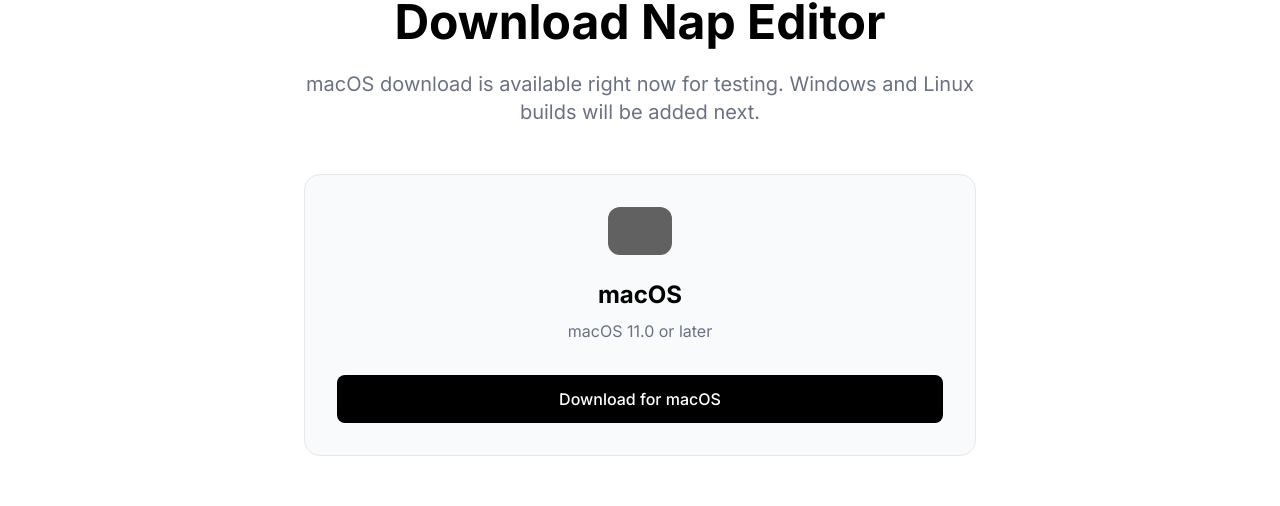
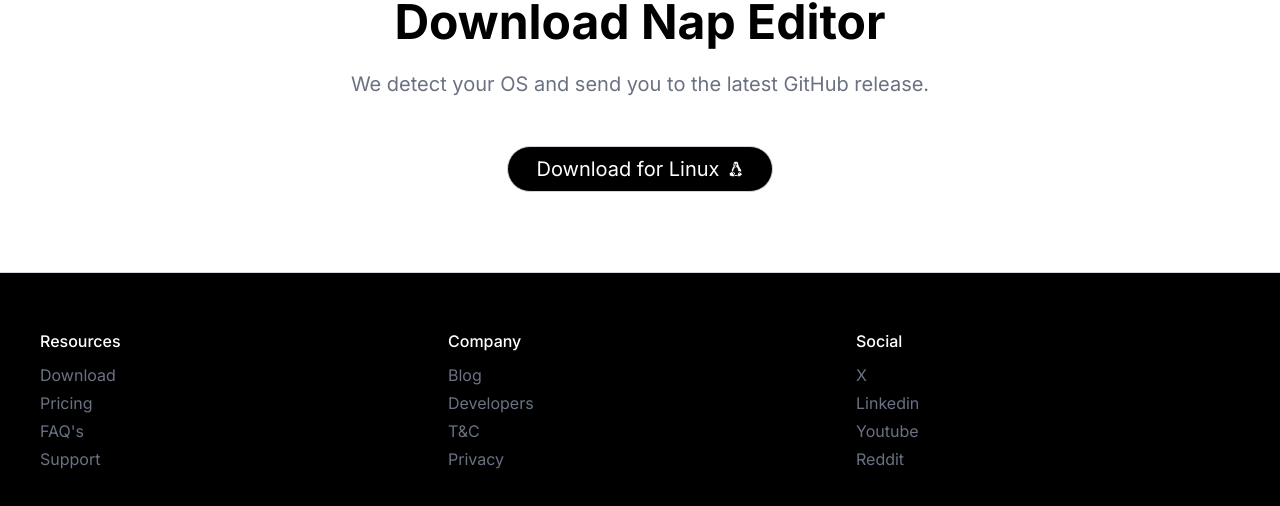
Before and after one commit to farzeenilyaszargar/nap-ide, a Next.js app: page /download in a window 1280 px wide. Shown: the part 138-644 px from the top of the page. Built offline with nearby package versions, Linux system fonts and the light colour scheme; no server answers; grey boxes are pictures that could not be loaded.

Commit message:
Detect OS for download button and link to GitHub releases

```diff
--- a/app/(other pages)/download/page.tsx
+++ b/app/(other pages)/download/page.tsx
@@ -1,10 +1,10 @@
+"use client";
+
 import Footer from "@/components/footer";
 import Header from "@/components/header";
-import Image from "next/image";
+import DownloadButton from "@/components/customDownload";
 
 export default function DownloadPage() {
-  const macDownloadUrl = "/api/download/mac";
-
   return (
     <div className="min-h-screen bg-white text-black">
       <Header />
@@ -12,23 +12,10 @@ export default function DownloadPage() {
         <div className="text-center mb-12">
           <h1 className="text-5xl font-bold text-black mb-6">Download Nap Editor</h1>
           <p className="text-xl text-gray-500 max-w-2xl mx-auto">
-            macOS download is available right now for testing. Windows and Linux builds will be added next.
+            We detect your OS and send you to the latest GitHub release.
           </p>
         </div>
-
-        <div className="w-full max-w-2xl">
-          <div className="bg-gray-50 p-8 rounded-2xl border border-gray-200 flex flex-col items-center text-center hover:border-gray-400 transition-all">
-            <Image src="/apple-icon.png" alt="macOS" width={64} height={64} className="mb-6 invert rounded-xl" />
-            <h3 className="text-2xl font-bold mb-2 text-black">macOS</h3>
-            <p className="text-gray-500 mb-8">macOS 11.0 or later</p>
-            <a
-              href={macDownloadUrl}
-              className="w-full bg-black text-white py-3 rounded-lg font-medium hover:bg-gray-800 transition-colors inline-flex items-center justify-center"
-            >
-              Download for macOS
-            </a>
-          </div>
-        </div>
+        <DownloadButton showOnMobile />
       </div>
       <Footer />
     </div>
--- a/components/customDownload.tsx
+++ b/components/customDownload.tsx
@@ -1,21 +1,66 @@
 "use client";
 import Image from "next/image";
 import Link from "next/link";
+import { useEffect, useMemo, useState } from "react";
 
-export default function DownloadButton() {
-  const MAC_DOWNLOAD_URL = "/api/download/mac";
+type DownloadButtonProps = {
+  className?: string;
+  showOnMobile?: boolean;
+};
+
+type OsKind = "mac" | "windows" | "linux" | "unknown";
+
+const RELEASES_URL =
+  "https://github.com/aaravbangsmetal/xMetallic/releases/latest";
+
+export default function DownloadButton({
+  className = "",
+  showOnMobile = false,
+}: DownloadButtonProps) {
+  const [os, setOs] = useState<OsKind>("unknown");
+
+  useEffect(() => {
+    const platform =
+      (navigator as unknown as { userAgentData?: { platform?: string } })
+        .userAgentData?.platform ||
+      navigator.platform ||
+      navigator.userAgent;
+    const value = platform.toLowerCase();
+
+    if (value.includes("mac")) {
+      setOs("mac");
+    } else if (value.includes("win")) {
+      setOs("windows");
+    } else if (value.includes("linux")) {
+      setOs("linux");
+    } else {
+      setOs("unknown");
+    }
+  }, []);
+
+  const config = useMemo(() => {
+    switch (os) {
+      case "windows":
+        return { label: "Windows", icon: "/windows-icon.png" };
+      case "linux":
+        return { label: "Linux", icon: "/linux-icon.png" };
+      case "mac":
+      default:
+        return { label: "macOS", icon: "/apple-icon.png" };
+    }
+  }, [os]);
 
   return (
     <Link
-      href={MAC_DOWNLOAD_URL}
-      className="hidden items-center justify-center gap-2 rounded-full border border-gray-300 bg-black px-7 py-2 text-xl text-white transition hover:bg-gray-800 sm:inline-flex"
+      href={RELEASES_URL}
+      className={`${showOnMobile ? "inline-flex" : "hidden sm:inline-flex"} items-center justify-center gap-2 rounded-full border border-gray-300 bg-black px-7 py-2 text-xl text-white transition hover:bg-gray-800 ${className}`.trim()}
     >
-      Download for macOS
+      Download for {config.label}
       <Image
-        src="/apple-icon.png"
+        src={config.icon}
         width={16}
         height={16}
-        alt="apple"
+        alt={config.label}
         className="h-4 w-4"
       />
     </Link>
```
